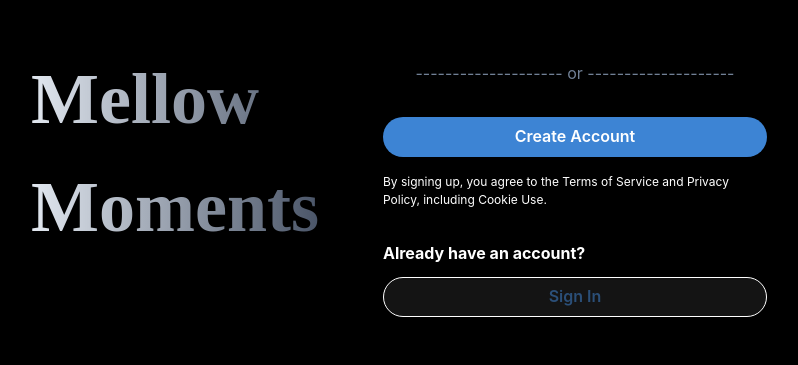
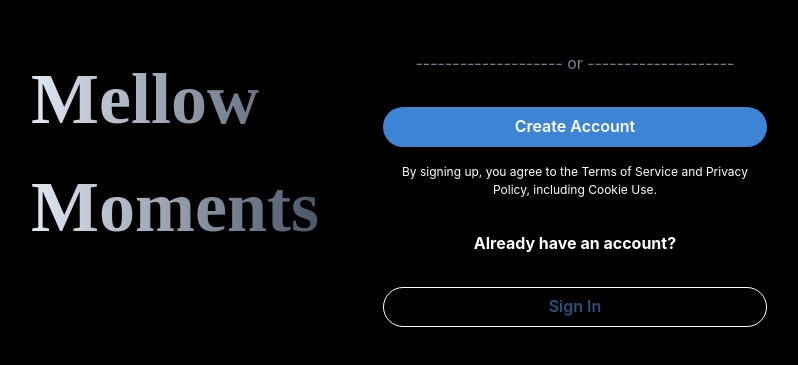
Before and after one commit to shubhswain45/mellow-moments-client, a Next.js app: page / in a window 1280 px wide. Shown: the part 247-612 px from the top of the page, without its empty margins (241-1039 px from the left). Built offline with nearby package versions, Linux system fonts and the light colour scheme; no server answers.

Commit message:
improve desing

```diff
--- a/app/page.tsx
+++ b/app/page.tsx
@@ -1,8 +1,8 @@
 "use client";
 import Login from "@/components/auth/Login";
-import Signup from "@/components/auth/Signup"; // Ensure this path is correct
+import Signup from "@/components/auth/Signup";
 import { useLoginWithGoogle } from "@/hooks/auth";
-import { Box, Flex, Button, Stack, Text, useDisclosure } from "@chakra-ui/react";
+import { Box, Flex, Stack, Button, Text, useDisclosure } from "@chakra-ui/react";
 import { CredentialResponse, GoogleLogin } from "@react-oauth/google";
 
 export default function Home() {
@@ -10,19 +10,19 @@ export default function Home() {
     isOpen: isSignupOpen,
     onOpen: onSignupOpen,
     onClose: onSignupClose,
-  } = useDisclosure(); // Manage signup modal state
+  } = useDisclosure();
 
   const {
     isOpen: isLoginOpen,
     onOpen: onLoginOpen,
     onClose: onLoginClose,
-  } = useDisclosure(); // Manage login modal state
+  } = useDisclosure();
 
-  const {mutate: loginWithGoogle} = useLoginWithGoogle()
+  const { mutate: loginWithGoogle } = useLoginWithGoogle();
 
   const handleLoginSuccess = (cred: CredentialResponse) => {
     console.log(cred);
-    loginWithGoogle(cred.credential || "")
+    loginWithGoogle(cred.credential || "");
   };
 
   return (
@@ -40,9 +40,9 @@ export default function Home() {
           <Text
             fontSize="7xl"
             fontWeight="bold"
-            bgGradient="linear(to-r, gray.200, gray.600)" // Gray gradient
+            bgGradient="linear(to-r, gray.200, gray.600)"
             bgClip="text"
-            fontFamily="'Dancing Script', cursive" // Example cursive font
+            fontFamily="'Dancing Script', cursive"
           >
             Mellow Moments
           </Text>
@@ -51,9 +51,18 @@ export default function Home() {
         {/* Right Hand Side - Buttons */}
         <Box flex="2" padding="8" display="flex" alignItems="center" justifyContent="center">
           <Box width="100%" maxWidth="400px">
-            <Stack spacing="4">
+            <Stack spacing="4" align="center">
               {/* Google Login Button */}
-              <GoogleLogin onSuccess={handleLoginSuccess} />
+              <Flex justifyContent="center" width="100%">
+                <Box width="100%" maxWidth="400px">
+                  <GoogleLogin
+                    onSuccess={handleLoginSuccess}
+                    size="large"
+                    shape="pill"
+                    logo_alignment="center"
+                  />
+                </Box>
+              </Flex>
 
               <Text textAlign="center" marginY="4" color="gray.500">
                 -------------------- or --------------------
@@ -64,26 +73,28 @@ export default function Home() {
                 _hover={{ bg: "#2d588a" }}
                 width="100%"
                 borderRadius="full"
-                textColor={"white"}
-                onClick={onSignupOpen} // Open the signup modal
+                textColor="white"
+                onClick={onSignupOpen}
               >
                 Create Account
               </Button>
 
-              <Text fontSize={"xs"}>
+              <Text fontSize="xs" textAlign="center">
                 By signing up, you agree to the Terms of Service and Privacy Policy, including Cookie Use.
               </Text>
 
-              <Text marginY="4" color="white" fontWeight={"bold"}>
+              <Text marginY="4" color="white" fontWeight="bold">
                 Already have an account?
               </Text>
+
               <Button
+                bg="transparent"
+                _hover={{ bg: "rgba(255, 255, 255, 0.1)" }}
                 width="100%"
                 borderRadius="full"
-                border={"1px solid white"}
-                textColor={"#2b4f78"}
-                mt={-5}
-                onClick={onLoginOpen} // Open the login modal
+                border="1px solid white"
+                textColor="#2b4f78"
+                onClick={onLoginOpen}
               >
                 Sign In
               </Button>
@@ -93,9 +104,9 @@ export default function Home() {
       </Flex>
 
       {/* Signup Modal Component */}
-      <Signup isOpen={isSignupOpen} onClose={onSignupClose} /> {/* Pass props to Signup modal */}
+      <Signup isOpen={isSignupOpen} onClose={onSignupClose} />
       {/* Login Modal Component */}
-      <Login isOpen={isLoginOpen} onClose={onLoginClose} /> {/* Pass props to Login modal */}
+      <Login isOpen={isLoginOpen} onClose={onLoginClose} />
     </Flex>
   );
 }
```
